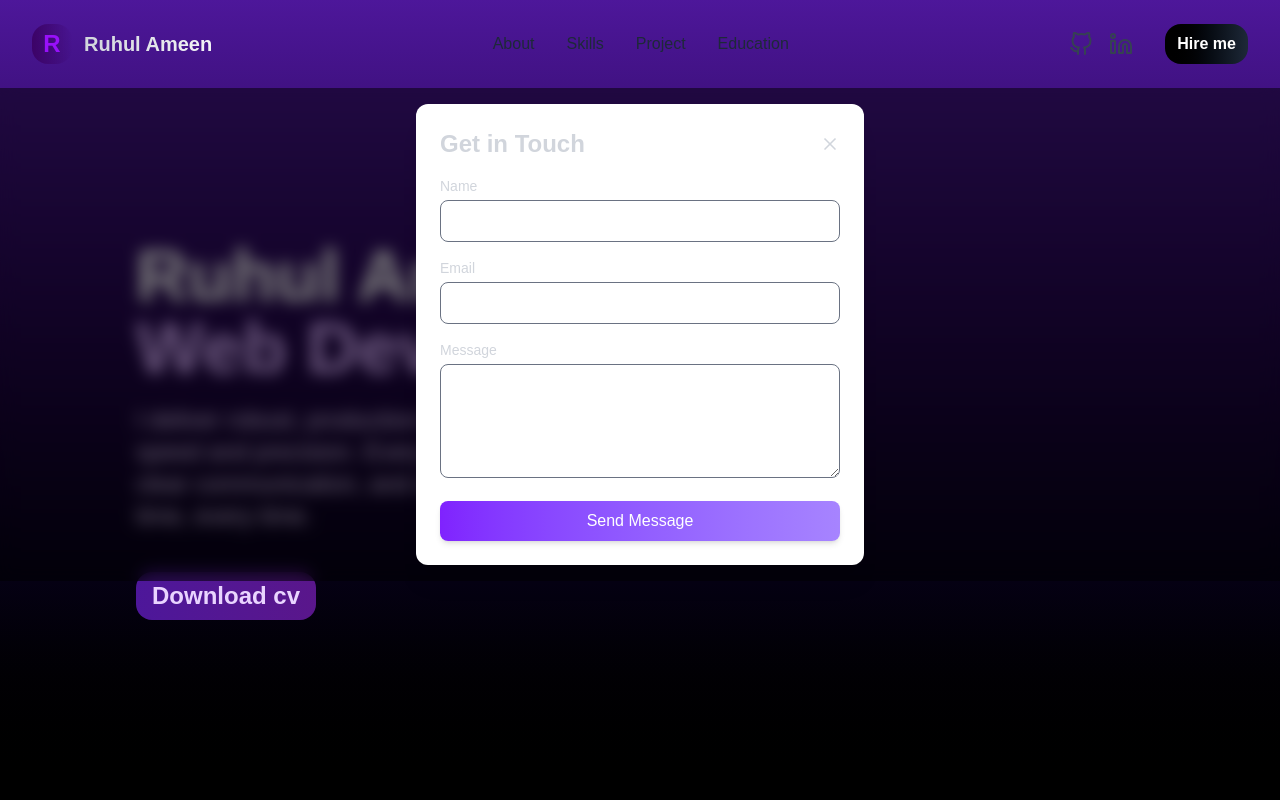
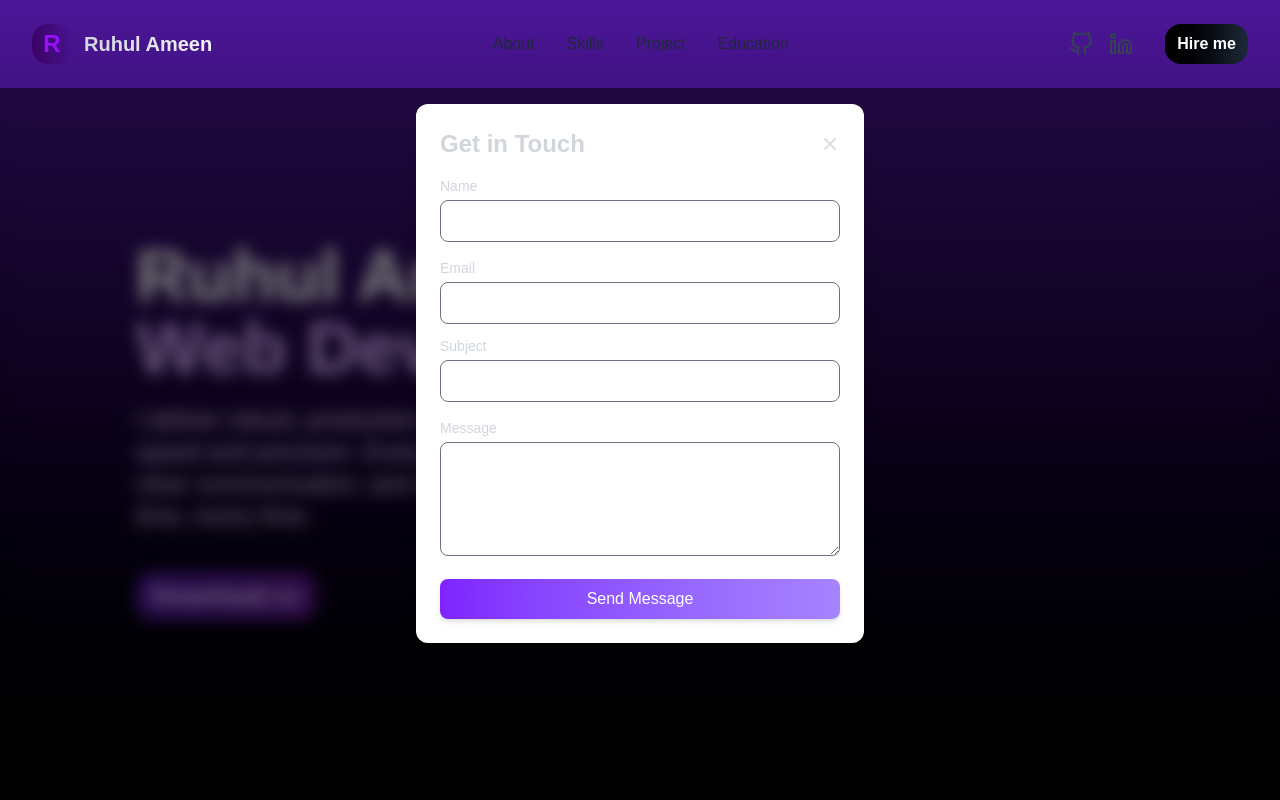
Before and after one commit to RuhulAmeenAnsari/Portfolio, a React (Vite) app: page / in a window 1280 px wide. Both pictures are taken after a click on the button "Hire me". Shown: the top 800 px of the page. Built offline with nearby package versions, Linux system fonts and the light colour scheme.

Commit message:
contact us form linked with email

```diff
--- a/package.json
+++ b/package.json
@@ -10,6 +10,7 @@
     "preview": "vite preview"
   },
   "dependencies": {
+    "@emailjs/browser": "^4.4.1",
     "@splinetool/react-spline": "^4.0.0",
     "@splinetool/runtime": "^1.9.98",
     "@tailwindcss/vite": "^4.1.8",
@@ -20,6 +21,7 @@
     "react-parallax-tilt": "^1.7.296",
     "react-router-dom": "^7.6.1",
     "react-simple-typewriter": "^5.0.1",
+    "react-toastify": "^11.0.5",
     "react-typing-effect": "^2.0.5",
     "tailwindcss": "^4.1.8",
     "toastify": "^2.0.1"
--- a/src/components/Education.jsx
+++ b/src/components/Education.jsx
@@ -20,6 +20,7 @@ function Education() {
           <div className="absolute sm:left-1/2 left-0 transform -translate-x-1/2 sm:-translate-x-0 w-1 bg-white h-full"></div>
           {education.map((education, index) => (
             <div
+                key={index}
               id={education.id}
               className={`flex flex-col sm:flex-row items-center mb-16 ${
                 index % 2 == 0 ? "sm:justify-end" : "sm:justify-start"
--- a/src/components/Header.jsx
+++ b/src/components/Header.jsx
@@ -1,15 +1,57 @@
 import { motion, AnimatePresence } from "framer-motion";
-import { useEffect, useState } from "react";
+import { useEffect, useRef, useState } from "react";
 import { FiGithub, FiLinkedin, FiMenu, FiX } from "react-icons/fi";
-
+import { ToastContainer, toast } from "react-toastify";
+import "react-toastify/dist/ReactToastify.css";
+import emailjs from "@emailjs/browser";
 
 function Header() {
   const [isOpen, setIsOpen] = useState(false);
   const togglemenu = () => setIsOpen(!isOpen);
-  const [isScrolled, setisScrolled] = useState(true)
-  const [ActiveSection, setActiveSection] = useState("")
+  const [isScrolled, setisScrolled] = useState(true);
+  const [ActiveSection, setActiveSection] = useState("");
 
+  const form = useRef();
+  const [isSent, setisSent] = useState(false);
 
+  const sendemail = (e) => {
+    e.preventDefault();
+
+    emailjs
+      .sendForm(
+        "service_fh3k6sh",
+        "template_64sjxmi",
+        form.current,
+        "YC3QYrbPVdBfiAj6k"
+      )
+      .then(
+        () => {
+          setisSent(true);
+          form.current.reset(); // reset fields after msg sent
+          toast.success("email has sent successfully !", {
+            position: "top-right",
+            autoClose: 3000,
+            hideProgressBar: false,
+            closeOnClick: true,
+            pauseOnHover: true,
+            draggable: true,
+            theme: "dark",
+          });
+        },
+        (error) => {
+          toast.error("error sending email", error);
+          toast.error("Failed to send email , please Try Again !", {
+            position: "top-right",
+            autoClose: 3000,
+            hideProgressBar: false,
+            closeOnClick: true,
+            pauseOnHover: true,
+            draggable: true,
+            theme: "dark",
+          });
+        }
+      );
+  };
 
   const handleActiveMenuItem = (sectionid) => {
     setActiveSection(sectionid);
@@ -22,20 +64,19 @@ function Header() {
   };
 
   useEffect(() => {
-    const handlescroll=() => {
-      setisScrolled(window.scrollY>50)
+    const handlescroll = () => {
+      setisScrolled(window.scrollY > 50);
     };
-    window.addEventListener("scroll",handlescroll)
-    return ()=> window.removeEventListener("scroll",handlescroll)
-  },[])
-
+    window.addEventListener("scroll", handlescroll);
+    return () => window.removeEventListener("scroll", handlescroll);
+  }, []);
 
   const menuItems = [
-    {i:0,id:"about",label:"About"},
-    {i:1,id:"skills",label:"Skills"},
-    {i:2,id:"project",label:"Project"},
-    {i:3,id:"education",label:"Education"}
-  ]
+    { i: 0, id: "about", label: "About" },
+    { i: 1, id: "skills", label: "Skills" },
+    { i: 2, id: "project", label: "Project" },
+    { i: 3, id: "education", label: "Education" },
+  ];
 
   const [ContactFormopen, setContactFormopen] = useState(false);
   const opencontactform = () => setContactFormopen(true);
@@ -43,7 +84,14 @@ function Header() {
 
   return (
     <>
-      <header className={`fixed top-0 w-full z-50 transition-all duration-300  ${isScrolled ? "h-18  inset-0 bg-black/50 backdrop-blur-sm z-50 shadow-md fixed" : "bg-transparent" }`}>
+      <header
+        className={`fixed top-0 w-full z-50 transition-all duration-300  ${
+          isScrolled
+            ? "h-18  inset-0 bg-black/50 backdrop-blur-sm z-50 shadow-md fixed"
+            : "bg-transparent"
+        }`}
+      >
+        <ToastContainer />
         <div className="container mx-auto px-4 sm:px-6 lg:px-8 h-14 md:h-18 lg:h-22 flex items-center justify-between ">
           <motion.div
             initial={{ opacity: 0, x: -100 }}
@@ -76,9 +124,13 @@ function Header() {
                   stiffness: 100,
                   duration: 1.2,
                 }}
-                className= {`relative text-gray-800 ${ActiveSection == items.id ? "text-violet-600" : "text-gray-800" } dark:text-gray-200 transition-colors hover:cursor-pointer hover:text-violet-600 hover:dark:text-violet-400 group duration-300`}
+                className={`relative text-gray-800 ${
+                  ActiveSection == items.id
+                    ? "text-violet-600"
+                    : "text-gray-800"
+                } dark:text-gray-200 transition-colors hover:cursor-pointer hover:text-violet-600 hover:dark:text-violet-400 group duration-300`}
                 key={items.id}
-                onClick={()=>handleActiveMenuItem(items.id)}
+                onClick={() => handleActiveMenuItem(items.id)}
               >
                 {items.label}
                 <span className="absolute w-0 h-0.5 left-0 bottom-0 bg-violet-400 group-hover:w-full transition-all duration-300"></span>
@@ -159,8 +211,7 @@ function Header() {
                 }}
                 className="relative text-gray-800 dark:text-gray-200 transition-colors hover:text-violet-600 hover:dark:text-violet-400 hover:cursor-pointer group duration-300"
                 key={items.id}
-                onClick={()=>handleActiveMenuItem(items.id)}
-
+                onClick={() => handleActiveMenuItem(items.id)}
               >
                 {items.label}
                 <span className="absolute w-0 h-0.5 left-44 bottom-0 bg-violet-400 group-hover:w-1/4 transition-all duration-300"></span>
@@ -221,7 +272,7 @@ function Header() {
                     />
                   </button>
                 </div>
-                <form className="space-y-4">
+                <form onSubmit={sendemail} ref={form} className="space-y-4">
                   <div>
                     <label
                       className="block font-medium text-sm text-gray-300 mb-1"
@@ -231,6 +282,7 @@ function Header() {
                     </label>
                     <input
                       type="text"
+                      name="user_name"
                       className="w-full px-4 py-2 border border-gray-500 rounded-lg focus:ring-2 focus:border-violet-600 "
                       placeholder="Your Name"
                       id="name"
@@ -245,9 +297,23 @@ function Header() {
                     </label>
                     <input
                       type="email"
+                      name="user_email"
                       className="w-full px-4 py-2 border border-gray-500 rounded-lg focus:ring-2 focus:border-violet-600 "
                       placeholder="Your Email"
                       id="email"
+                    />
+                    <label
+                      className="block font-medium text-sm text-gray-300 mt-3 mb-1"
+                      htmlFor="email"
+                    >
+                      Subject
+                    </label>
+                    <input
+                      type="text"
+                      name="subject"
+                      className="w-full px-4 py-2 border border-gray-500 rounded-lg focus:ring-2 focus:border-violet-600 "
+                      placeholder="Enter subject"
+                      id="subject"
                     />
                   </div>
                   <div>
@@ -259,12 +325,14 @@ function Header() {
                     </label>
                     <textarea
                       rows="4"
+                      name="message"
                       className="w-full px-4 py-2 border border-gray-500 rounded-lg focus:ring-2 focus:border-violet-600 "
                       placeholder="How can we help you ?"
                       id="message"
                     />
                   </div>
                   <motion.button
+                    onSubmit={sendemail}
                     type="Submit"
                     whileHover={{ scale: 1.03 }}
                     whileTap={{ scale: 0.97 }}
```
Also changed, not shown: 1 other file (tests, documents, lock files or other folders).
